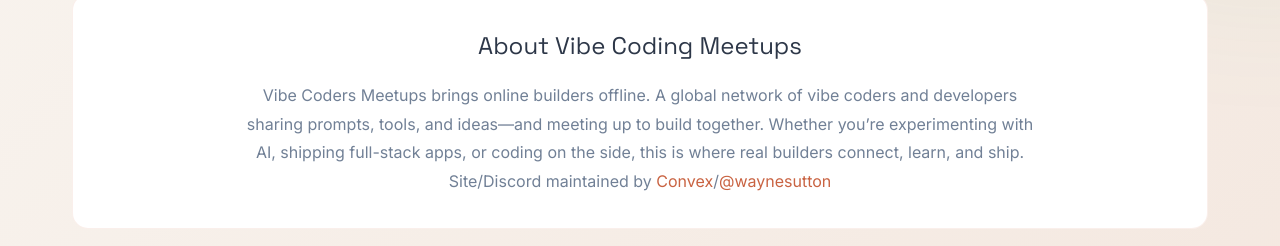
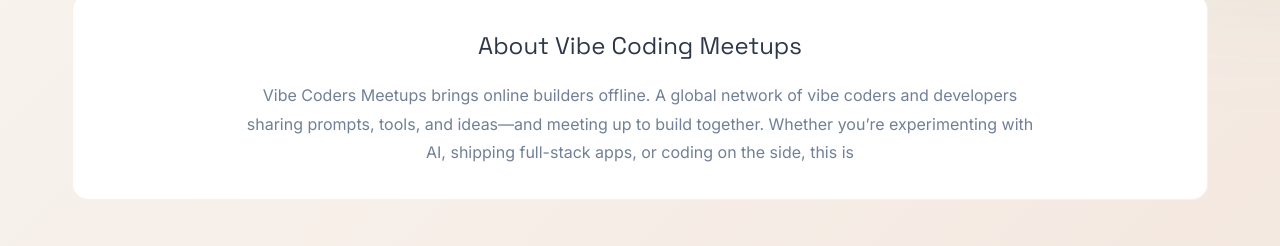
Before and after one commit to waynesutton/vibemeetups, a React (Vite) app: page / in a window 1280 px wide. Shown: the part 1085-1331 px from the top of the page. Built offline with nearby package versions, Linux system fonts and the light colour scheme; no server answers.

Commit message:
updated about 2

```diff
--- a/src/components/About.tsx
+++ b/src/components/About.tsx
@@ -9,9 +9,9 @@ const About: React.FC = () => {
           Vibe Coders Meetups brings online builders offline. A global network of vibe coders and
           developers sharing prompts, tools, and ideas—and meeting up to build together. Whether
           you’re experimenting with AI, shipping full-stack apps, or coding on the side, this is
-          where real builders connect, learn, and ship. Site/Discord maintained by{" "}
+          {/* where real builders connect, learn, and ship. Site/Discord maintained by{" "}
           <a href="https://www.convex.dev/?utm_source=vibe-coding-meetups">Convex</a>/
-          <a href="https://x.com/waynesutton">@waynesutton</a>
+          <a href="https://x.com/waynesutton">@waynesutton</a> */}
         </p>
       </div>
     </section>
```
